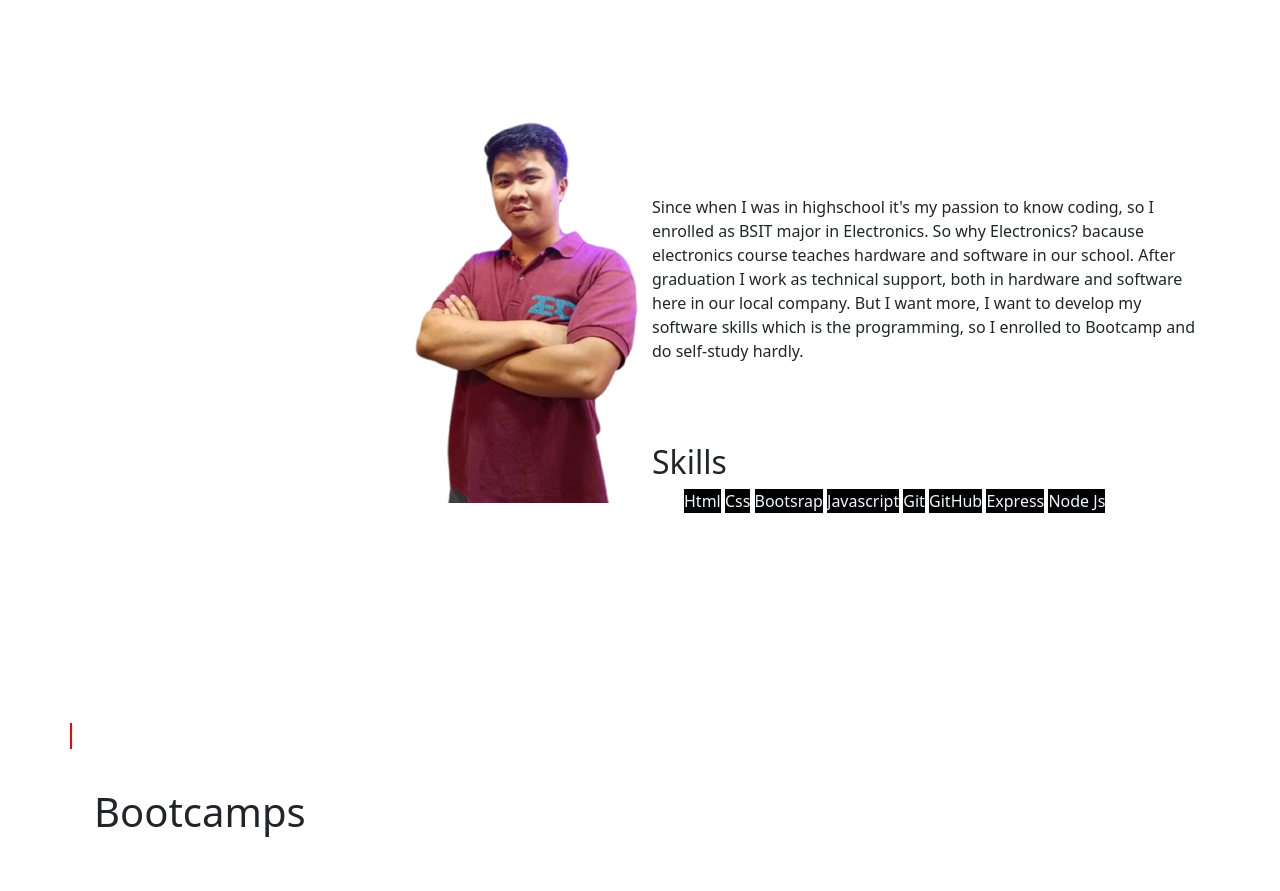
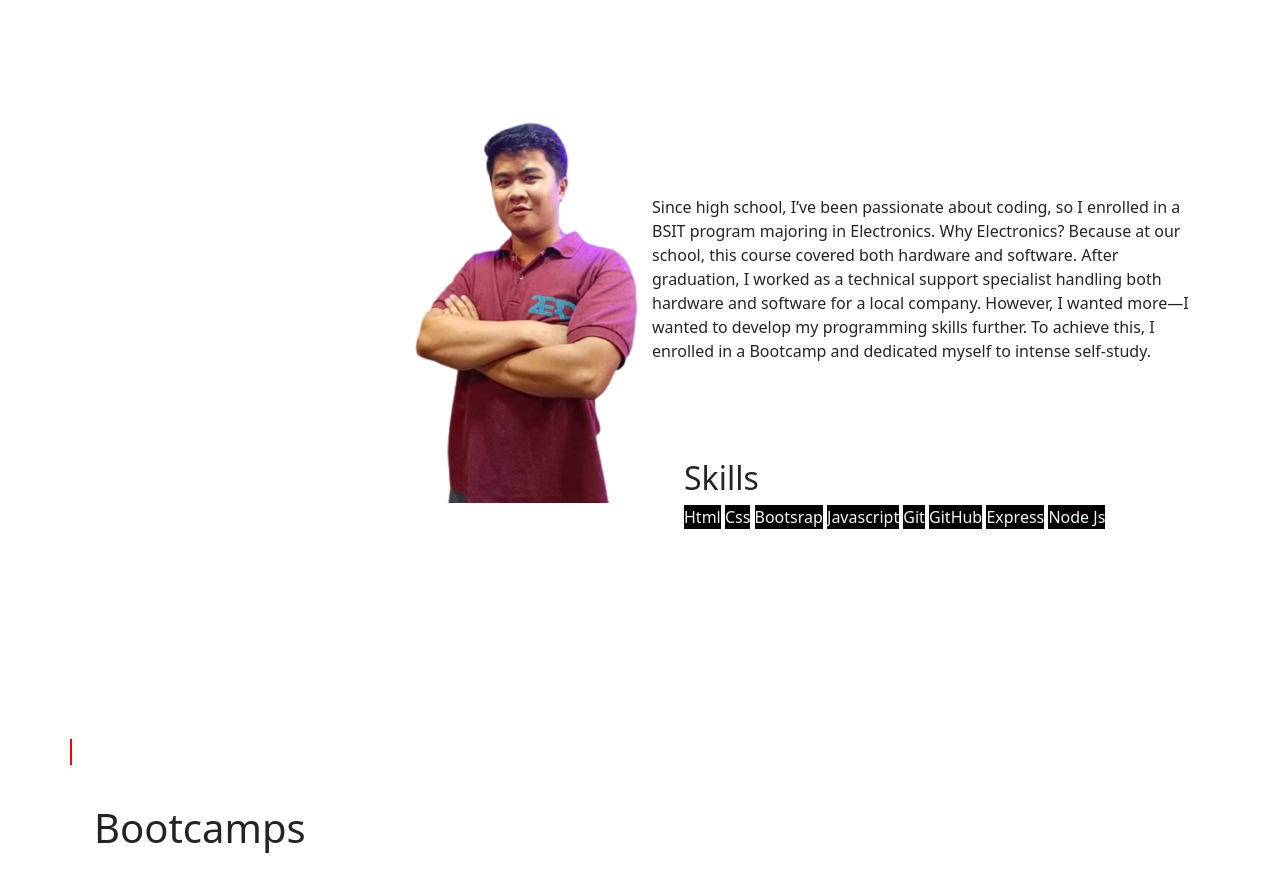
Before and after one commit to gero7711/Portfolio, a plain HTML site: page index.html in a window 1280 px wide. Shown: the part 1043-1934 px from the top of the page. Drawn offline with nearby package versions, Linux system fonts and the light colour scheme.

Commit message:
Update index.html

```diff
--- a/index.html
+++ b/index.html
@@ -58,10 +58,10 @@
       <h1 style="margin-top: 40px;" id="about_section">About</h1>
       <div class="col"><img src="images/me.png" style="position: absolute; margin-left: 156px;"></div>
       <div class="col" style="margin-top: 2in; margin-bottom: 195px;">
-        <p>
-Since when I was in highschool it's my passion to know coding, so I enrolled as BSIT major in Electronics. So why Electronics? bacause electronics course teaches hardware and software in our school. After graduation I work as technical support, both in hardware and software here in our local company. But I want more, I want to develop my software skills which is the programming, so I enrolled to Bootcamp and do self-study hardly.</p>
+        <p>Since high school, I’ve been passionate about coding, so I enrolled in a BSIT program majoring in Electronics. Why Electronics? Because at our school, this course covered both hardware and software. After graduation, I worked as a technical support specialist handling both hardware and software for a local company.
+However, I wanted more—I wanted to develop my programming skills further. To achieve this, I enrolled in a Bootcamp and dedicated myself to intense self-study.
+          <ul style="display: inline-block;"></p>
           <h2 style="margin-top: 80px;">Skills</h2>
-          <ul style="display: inline-block;">
             <li class="for_skills_bg">Html</li>
             <li class="for_skills_bg">Css</li>
             <li class="for_skills_bg">Bootsrap</li>
```
